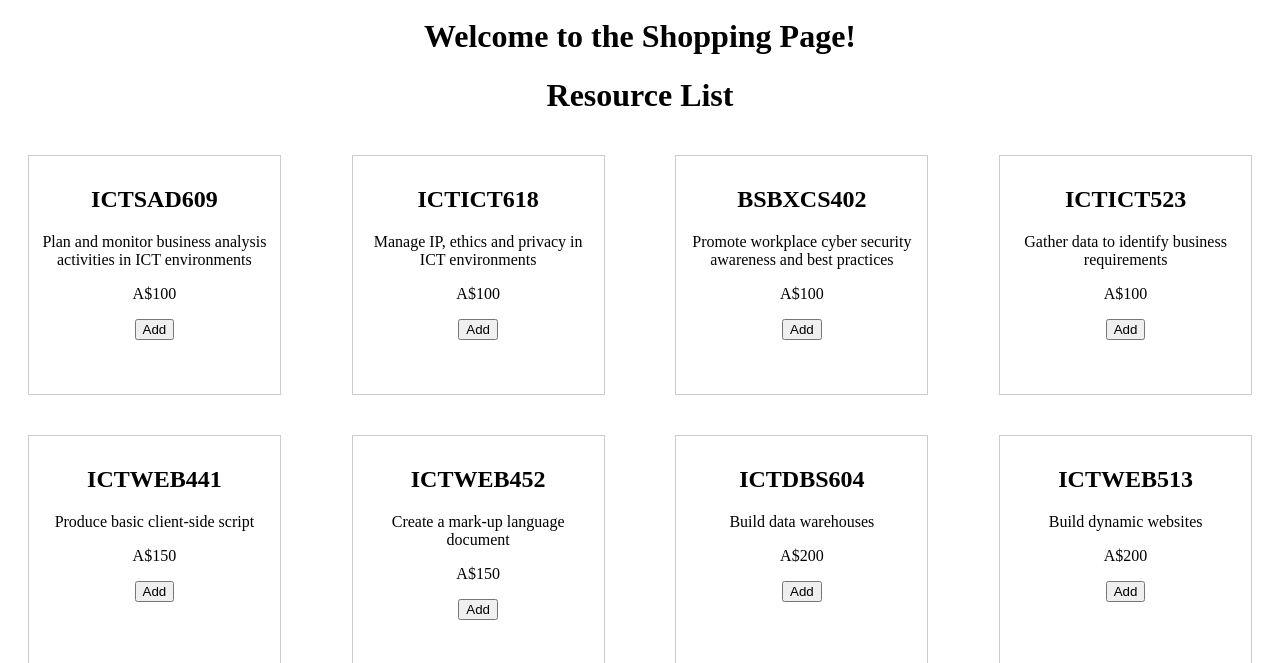
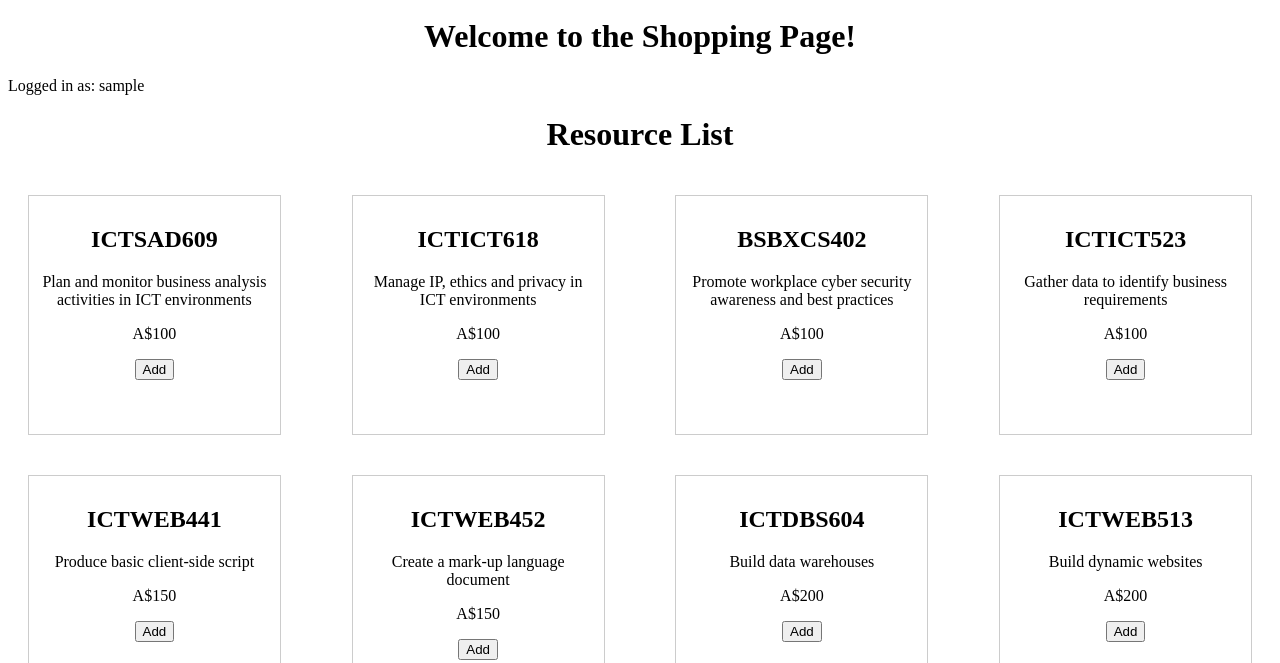
Before and after one commit to Zekromzzz/452RTO, a plain HTML site: page courseware.html in a window 1280 px wide. Shown: the part 137-800 px from the top of the page. Drawn offline with Linux system fonts and the light colour scheme; sample sign-in values are in the browser's storage.

Commit message:
Update courseware.html

```diff
--- a/courseware.html
+++ b/courseware.html
@@ -26,6 +26,7 @@
   </div>
   </div>
   <h1>Welcome to the Shopping Page!</h1>
+    <p>Logged in as: <span id="username"></span></p>
 <h1>Resource  List</h1>
   <div class="products">
     <div class="product">
```
